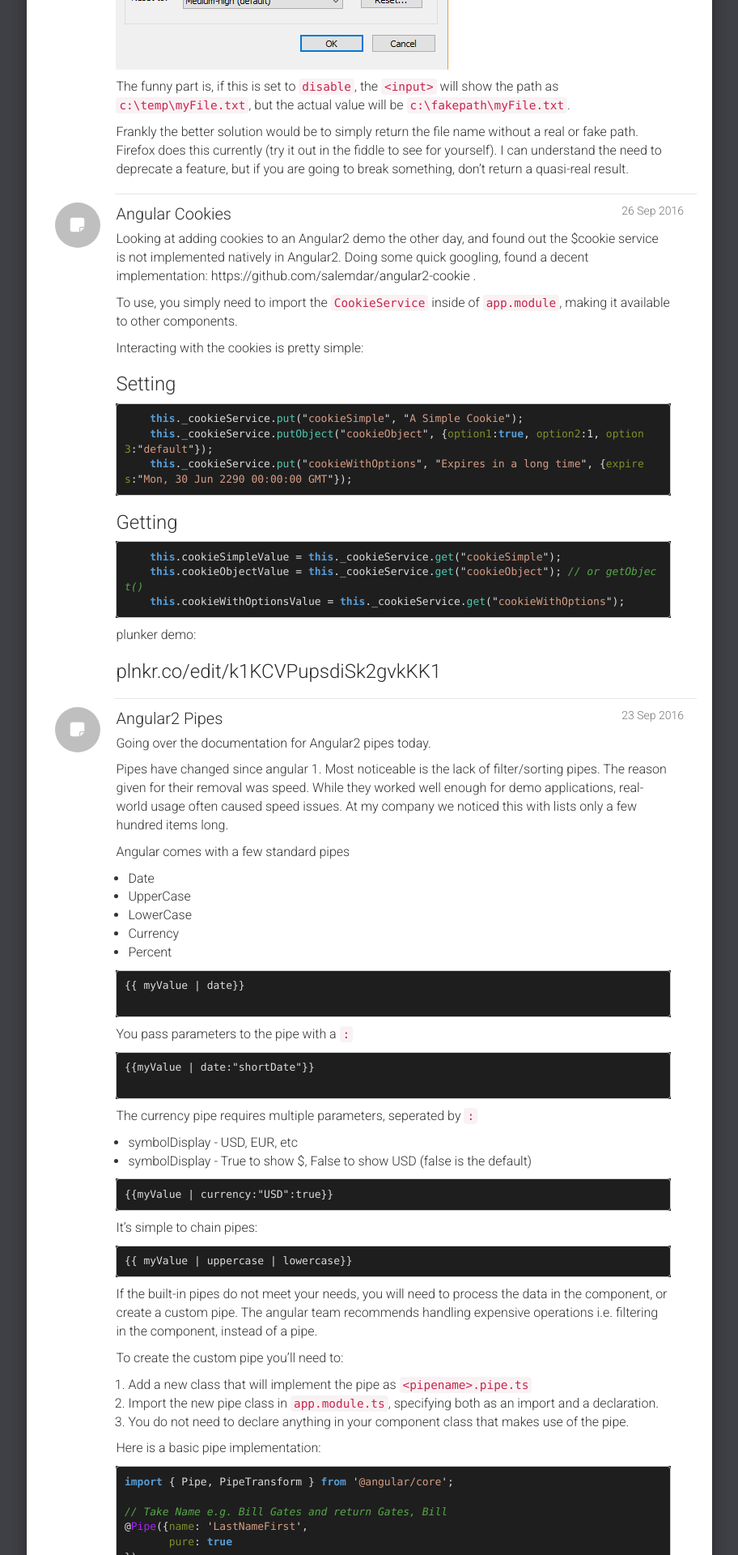
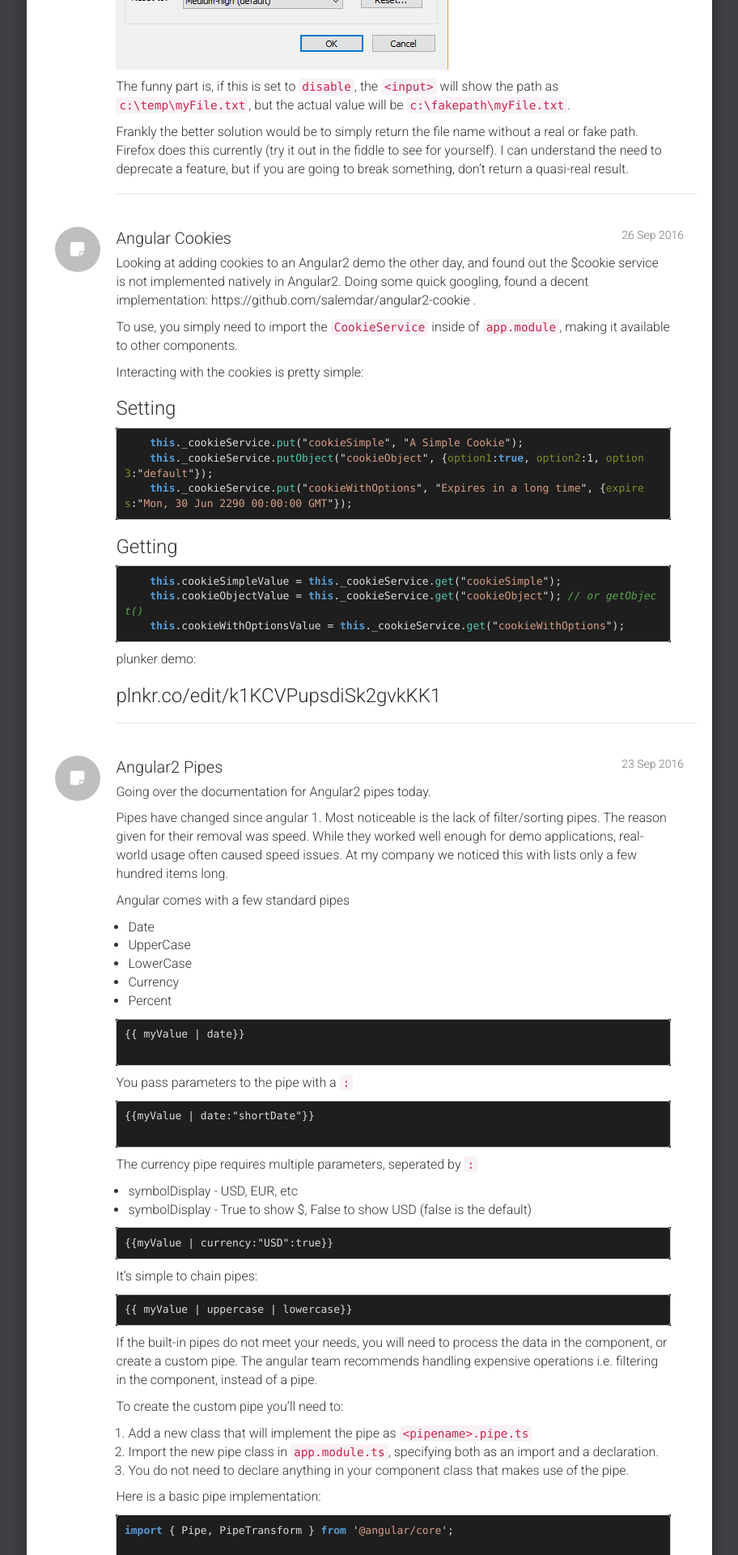
Before and after one commit to brianvp/brianvp.github.com, a Jekyll site: the page built from index.html, in a window 1280 px wide. Shown: the part 1348-3268 px from the top of the page at 81% size, without its empty margins (330-1242 px from the left). Built offline with Jekyll 4.4.1, drawn with Linux system fonts in a browser that asks for light colours; nearby versions of some CDN libraries; the list of posts is cut into pages by our own code.

Commit message:
adjust paginator spacing

```diff
--- a/index.html
+++ b/index.html
@@ -17,6 +17,7 @@ title: Blog
         </div>
       </div>
       <div class="list-group-separator"></div>
+      <div class="paginator-post-buffer"></div> <!-- 10px bottom margin for list-group-separator doesn't give enough relief between posts -->
       {% endfor %}
     </div>
 
--- a/static/css/main.css
+++ b/static/css/main.css
@@ -173,3 +173,7 @@ footer {
 .pager li.active a {
     background: rgba(89, 148, 129, 0.3);
 }
+
+.paginator-post-buffer {
+    margin-bottom:40px;
+}
```
